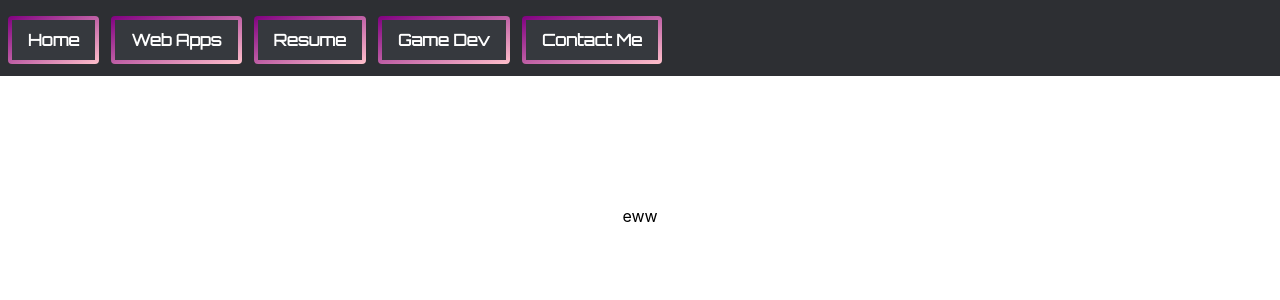
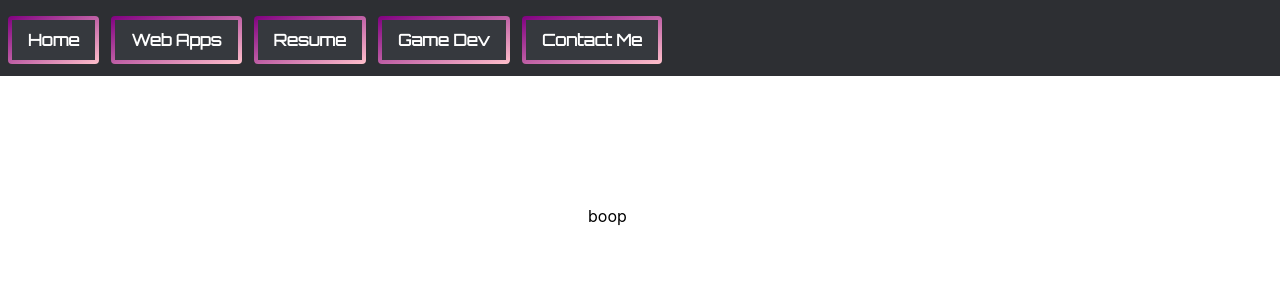
Before and after one commit to Jana-TT/personalWebsite, a Next.js app: page /contactme in a window 1280 px wide. Shown: the top 300 px of the page. Built offline with nearby package versions, Linux system fonts and the light colour scheme.

Commit message:
stuffs added

```diff
--- a/pages/contactme.tsx
+++ b/pages/contactme.tsx
@@ -1,11 +1,20 @@
 import Link from "next/link";
 import HeaderInfo from "../components/animations/headerinfo";
 import Card from "../components/mainScreen/card";
+import Image from "next/image";
 
 export default function ContactMe() {
     return(
-        <div className="flex space-x-3 mt-32 justify-center">
-            eww
+        <div className="flex space-x-3 mt-32 justify-end pr-20">
+
+            <div className="w-1/2">
+                boop
+            </div>
+
+            <div>
+
+            </div>
+
         </div>
     )
 }
--- a/pages/websites.tsx
+++ b/pages/websites.tsx
@@ -3,7 +3,7 @@ import Template from "../components/webapps/template";
 export default function Websites() {
     return(
         <div className="container">
-            <Template linkPage="https://4351-website.vercel.app/" text={["Created a reservation system for a restaurant", "Made with React, NextJS, Dgraph, Tailwind CSS", "Features:", "Takes in guests and registered users", "Users are able to search and make reservations", "Prompts users to register before finalizing a reservation", "System tracks high traffic days/weekends and displays a hold fee to the users"]} imageSource="/opentable.png" widthSize={800} heightSize={800} header2="OpenTable" d12="" d22="" d32="M15.042 21.672L13.684 16.6m0 0l-2.51 2.225.569-9.47 5.227 7.917-3.286-.672zM12 2.25V4.5m5.834.166l-1.591 1.591M20.25 10.5H18M7.757 14.743l-1.59 1.59M6 10.5H3.75m4.007-4.243l-1.59-1.59" logoSource="/dgraphLogo.png" widthLogo={28} heightLogo={24}/>
+            <Template linkPage="https://4351-website.vercel.app/" text={["Created a reservation system for a restaurant", "Made with React, NextJS, Dgraph, Tailwind CSS", "Features:", "Takes in guests and registered users", "Users are able to search and make reservations", "Prompts users to register before finalizing a reservation", "System tracks high traffic days/weekends and displays a hold fee to the users"]} imageSource="/opentable.png" widthSize={800} heightSize={800} header2="OpenTable" d12="" d22="" d32="M15.042 21.672L13.684 16.6m0 0l-2.51 2.225.569-9.47 5.227 7.917-3.286-.672zM12 2.25V4.5m5.834.166l-1.591 1.591M20.25 10.5H18M7.757 14.743l-1.59 1.59M6 10.5H3.75m4.007-4.243l-1.59-1.59" logoSource="/dgraphlogo.png" widthLogo={28} heightLogo={24}/>
             <Template linkPage="https://janatahan.com/" text={["Created a personal portfolio", "Made with React, NextJS, Tailwind CSS", "Features:", "Displays components that are typically found in a resume", "Includes education, skills, projects, work experience, and contact sections"]} imageSource="/updatedPortfolio.png" widthSize={800} heightSize={800} header2="Portfolio" d12="" d22="" d32="M12 21a9.004 9.004 0 008.716-6.747M12 21a9.004 9.004 0 01-8.716-6.747M12 21c2.485 0 4.5-4.03 4.5-9S14.485 3 12 3m0 18c-2.485 0-4.5-4.03-4.5-9S9.515 3 12 3m0 0a8.997 8.997 0 017.843 4.582M12 3a8.997 8.997 0 00-7.843 4.582m15.686 0A11.953 11.953 0 0112 10.5c-2.998 0-5.74-1.1-7.843-2.918m15.686 0A8.959 8.959 0 0121 12c0 .778-.099 1.533-.284 2.253m0 0A17.919 17.919 0 0112 16.5c-3.162 0-6.133-.815-8.716-2.247m0 0A9.015 9.015 0 013 12c0-1.605.42-3.113 1.157-4.418" logoSource="" widthLogo={0} heightLogo={0}/>
         </div>
 
```
Also changed, not shown: public/dgraphLogo.png.
